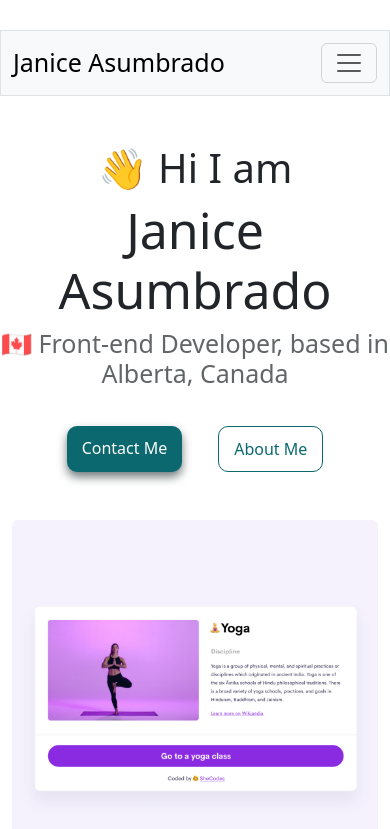
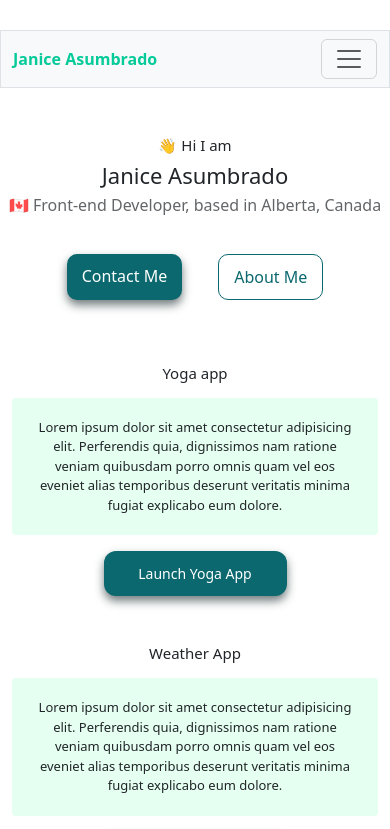
Before and after one commit to letscodejan/homework-3---advanced-tools, a plain HTML site: page index.html in a window 390 px wide. Shown: the top 829 px of the page. Drawn offline with nearby package versions, Linux system fonts and the light colour scheme.

Commit message:
add media with less than 576px

```diff
--- a/src/styles.css
+++ b/src/styles.css
@@ -122,6 +122,31 @@ p {
 .email-link:hover {
   text-decoration: underline;
 }
+@media (max-width: 576px) {
+  .navbar-brand {
+    font-size: 16px;
+    font-weight: 900;
+    color: #05ca99;
+  }
+  h2 {
+    font-size: 15px;
+  }
+  h1 {
+    font-size: 22px;
+  }
+  h3 {
+    font-size: 16px;
+  }
+  p {
+    font-size: 13px;
+  }
+  img {
+    display: none;
+  }
+  .email-link {
+    font-size: 17px;
+  }
+}
 
 .about-me-page {
   margin-bottom: 10px;
```
